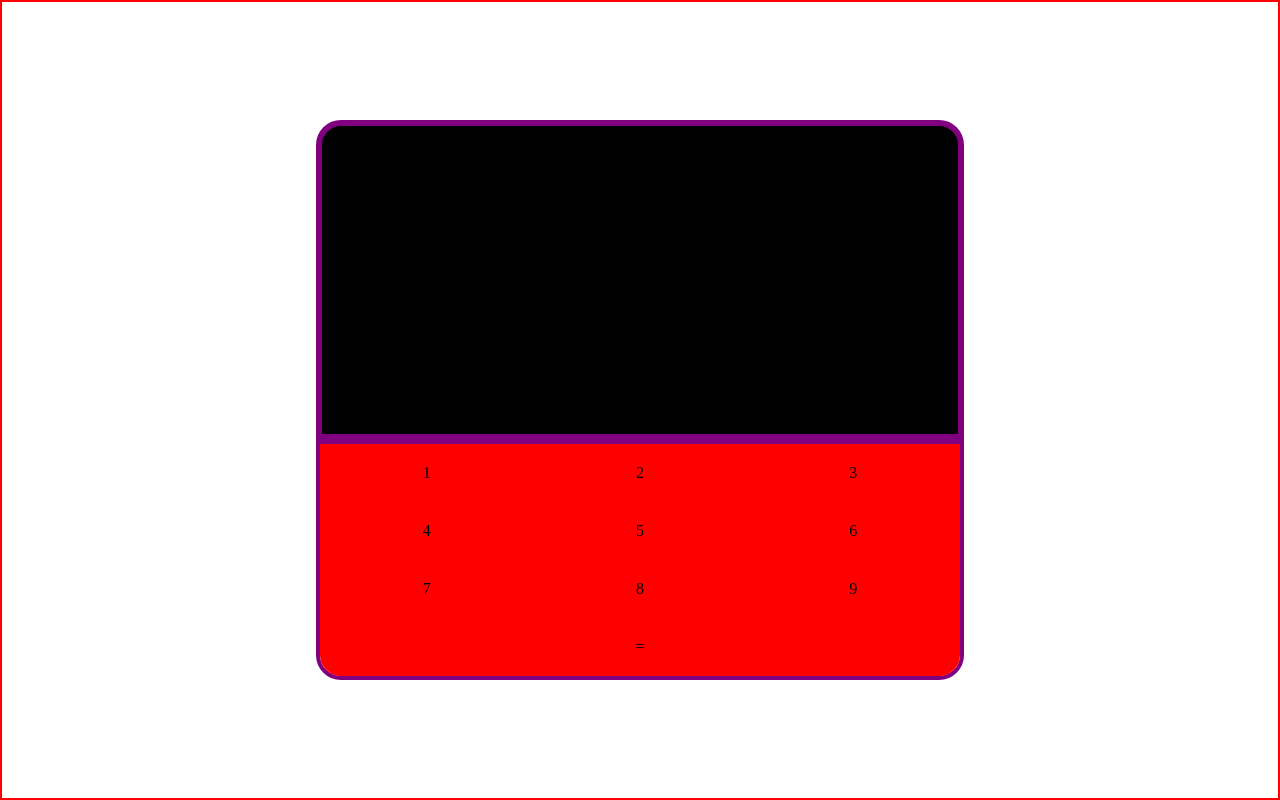
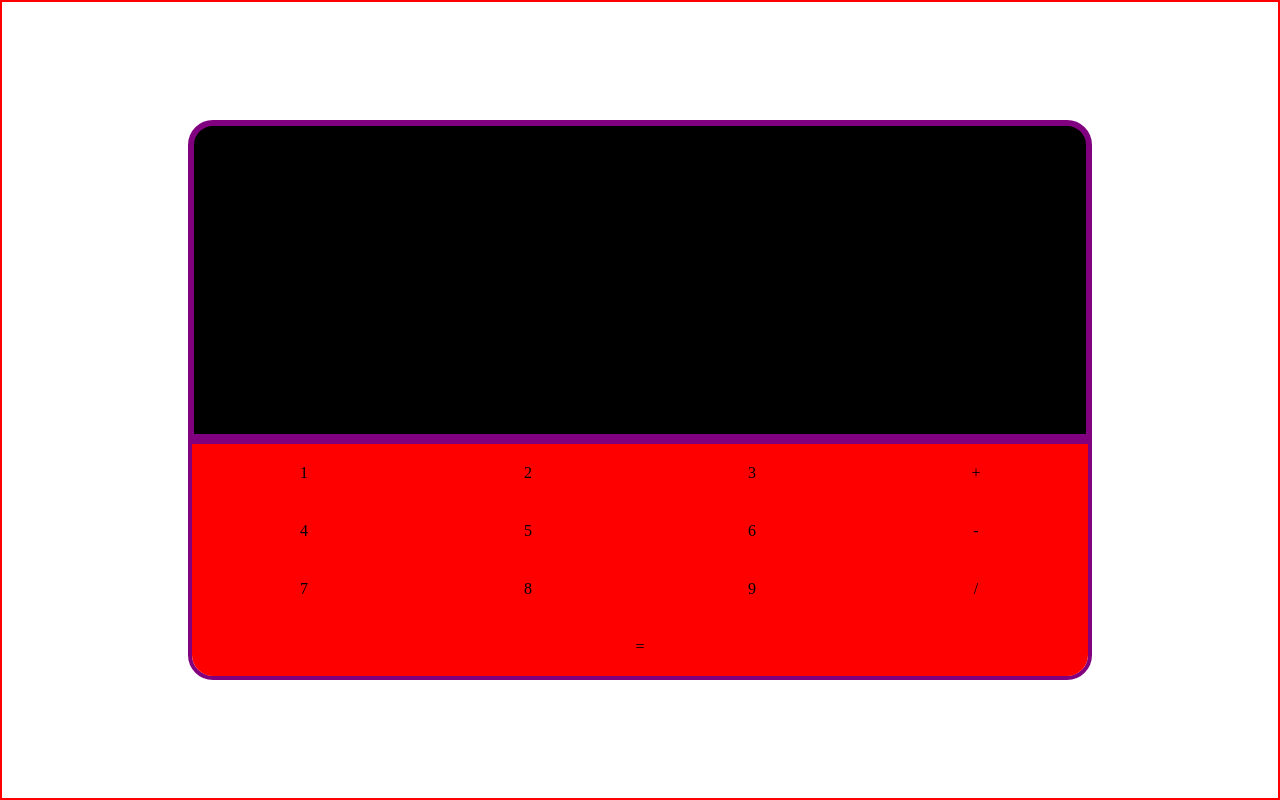
Before and after one commit to craftsmaker/omni-calculator, a React (Create React App) app in the folder Desktop/: page / in a window 1280 px wide. Built offline with nearby package versions, Linux system fonts and the light colour scheme.

Commit message:
Interface updated

```diff
--- a/Desktop/src/App.js
+++ b/Desktop/src/App.js
@@ -21,21 +21,24 @@ function App(){
 
         <div id="buttons">
           <div className="teste">
-              <p onClick={() => setVal(1)}>1</p>
-              <p onClick={() => setVal(2)}>2</p>
-              <p onClick={() => setVal(3)}>3</p>
+              <p onClick={() => setVal("1")}>1</p>
+              <p onClick={() => setVal("2")}>2</p>
+              <p onClick={() => setVal("3")}>3</p>
+              <p onClick={() => setVal("+")}>+</p>
           </div>
 
           <div className="teste">
-              <p onClick={() => setVal(4)}>4</p>
-              <p onClick={() => setVal(5)}>5</p>
-              <p onClick={() => setVal(6)}>6</p>
+              <p onClick={() => setVal("4")}>4</p>
+              <p onClick={() => setVal("5")}>5</p>
+              <p onClick={() => setVal("6")}>6</p>
+              <p onClick={() => setVal("-")}>-</p>
           </div>
 
           <div className="teste">
-              <p onClick={() => setVal(7)}>7</p>
-              <p onClick={() => setVal(8)}>8</p>
-              <p onClick={() => setVal(9)}>9</p>
+              <p onClick={() => setVal("7")}>7</p>
+              <p onClick={() => setVal("8")}>8</p>
+              <p onClick={() => setVal("9")}>9</p>
+              <p onClick={() => setVal("/")}>/</p>
           </div>
 
           <div id="send" className="teste">
--- a/Desktop/src/style.css
+++ b/Desktop/src/style.css
@@ -2,6 +2,9 @@
   margin: 0;
   padding: 0;
   box-sizing: border-box;
+}
+body{
+  overflow: hidden;
 }
 .container{
   display: flex;
@@ -10,12 +13,13 @@
   width: 100vw;
   height: 100vh;
   border: 2px solid red;
+
 }
 
 .teste{
   display: flex;
   flex-direction: row;
-  width: 50vw;
+  width: 70vw;
 }
 
 .child-container{
@@ -44,6 +48,7 @@ p{
   width: 100%;
   text-align: center;
   border: none;
+
 }
 
 p:hover{
@@ -55,7 +60,6 @@ p:hover{
   border: 4px solid purple;
   border-radius: 0 0 25px 25px;
   overflow: hidden;
-
 }
 
 #send{
```
